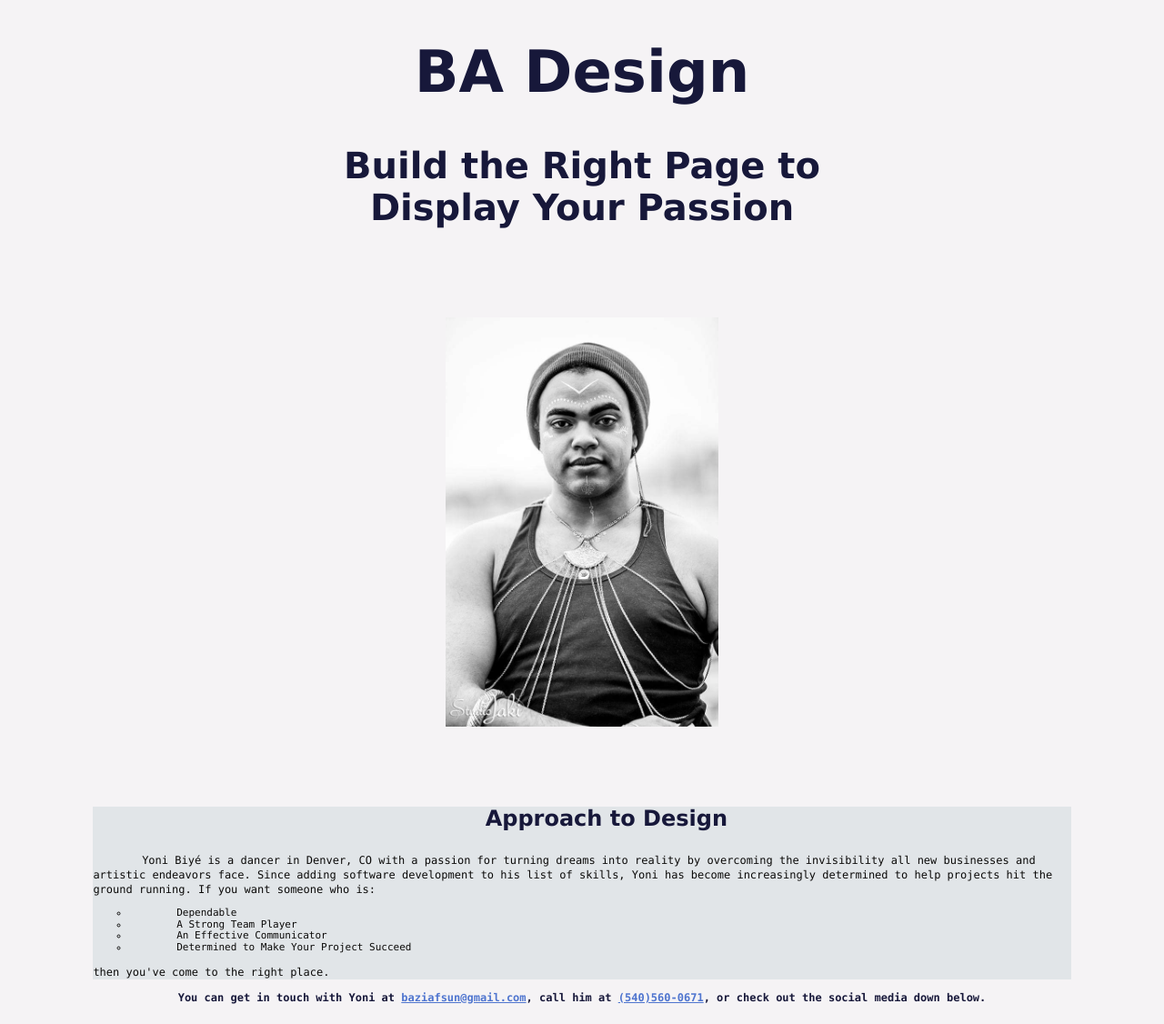
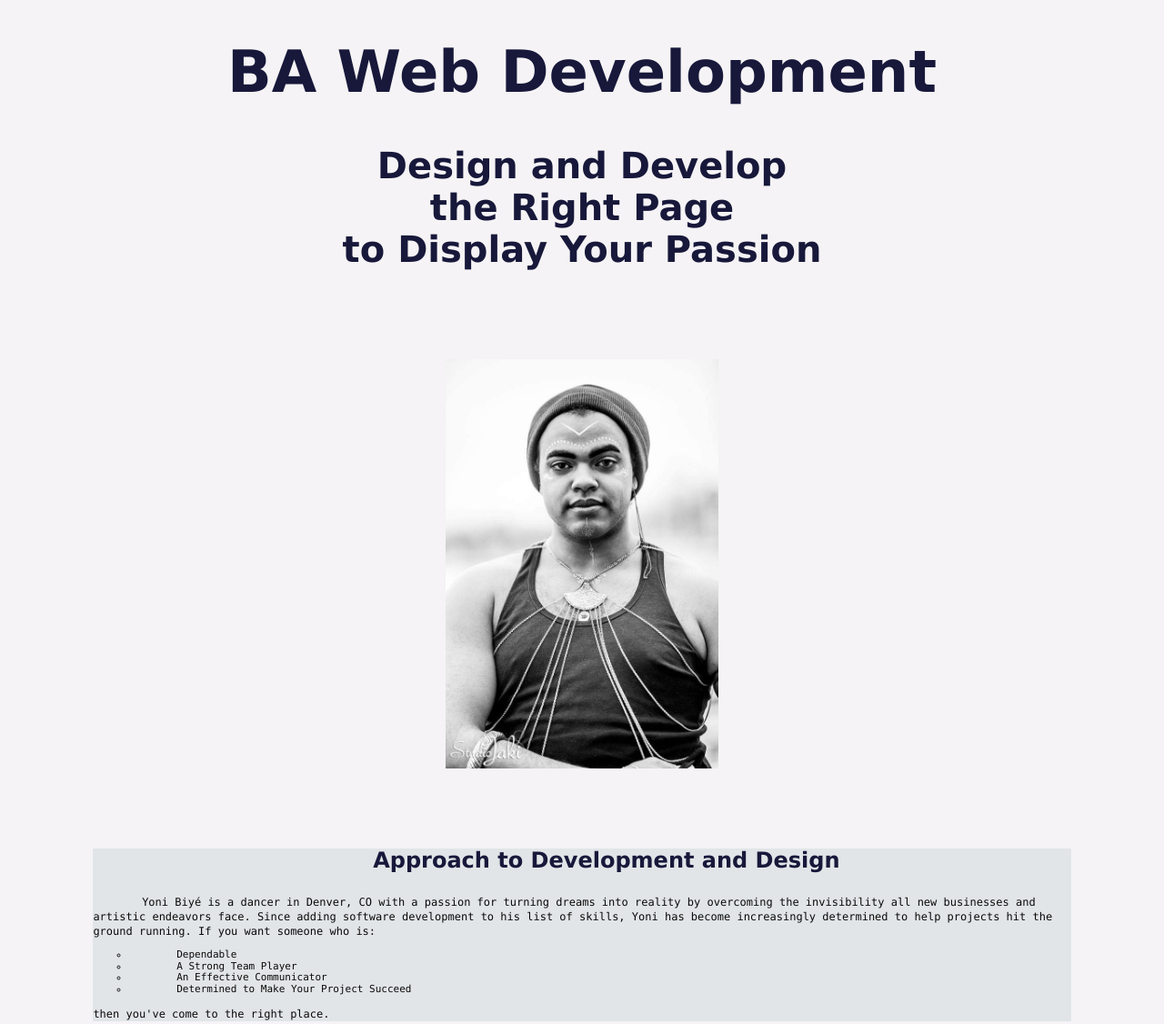
Before and after one commit to yonicallahan/portfolio.io, a plain HTML site: page index.html in a window 1280 px wide. Shown: the top 1126 px of the page at 91% size. Drawn offline with nearby package versions, Linux system fonts and the light colour scheme.

Commit message:
Update index.html

```diff
--- a/index.html
+++ b/index.html
@@ -16,8 +16,8 @@
 <!--body tags, build content of page, uses the image file to place the photo in the center of the page-->
 <body>
   <header>
-  <h1>BA Design</h1>
-  <h2>Build the Right Page to<br>
+  <h1>BA Web Development</h1>
+  <h2>Design and Develop<br> the Right Page<br> to
    Display Your Passion</h2>
   </header>
   <img src="./yoni-portrait.jpg" width="300" class="center" alt="black-and-white photo of Yoni standing in front of a blurred background, looking at the camera"/>
@@ -25,7 +25,7 @@
 <main>
   <article class="body-paragraph">
 <!--add new body paragraph and heading to have a gray background at 40% opacity, with left/right margins at 8% with 5% indent-->
-  <h3>Approach to Design</h3>
+  <h3>Approach to Development and Design</h3>
 
   <p>Yoni Biy&eacute; is a dancer in Denver, CO with a passion for turning dreams into reality by overcoming the invisibility all new businesses and artistic endeavors face. Since adding software development to his list of skills, Yoni has become increasingly determined to help projects hit the ground running.
   If you want someone who is:</p>
@@ -43,7 +43,7 @@
 <article class="body-paragraph">
  <!--add new body paragraph and heading with background and margin formatting-->
   <h3>More About Yoni</h3>
-  <p>Coming from a long background in dance, I have an appreciation for presentation, and take first impressions seriously. I have been teaching and performing various forms of Middle Eastern, North African, Turkic and Hellenistic dance styles since 2009. As a practitioner of so many styles, I noticed a throughcurrent of communication, very similar to what is required of web developers. That drew my attention and soon, a deep desire to participate in that career track. I realized that in development as in dance, all styles have the potential to express similar concepts, and different people have different skill levels with different languages and messages, emphasizing the need for cooperation with teammates of different skillsets. My approach to development is to</p>
+  <p>Coming from a long background in dance, I have an appreciation for presentation, and take first impressions seriously. I have been teaching and performing various forms of Middle Eastern, North African, Turkic and Hellenistic dance styles since 2009. As a practitioner of so many styles, I noticed a throughcurrent of communication in movements, very similar to what is required of web developers in their use of words and programming languages. That commonality drew my attention and soon, a deep desire to participate in that career track. I realized that in development as in dance, all styles have the potential to express similar concepts, and different people have different skill levels with different languages and messages, emphasizing the need for cooperation with teammates of different skillsets. My approach to development is to</p>
   <!--Create ordered list that reflects my process for web projects-->
     <ol>
       <li>collaborate with others on the most important messages to deliver and the best languages to use</li>
```
